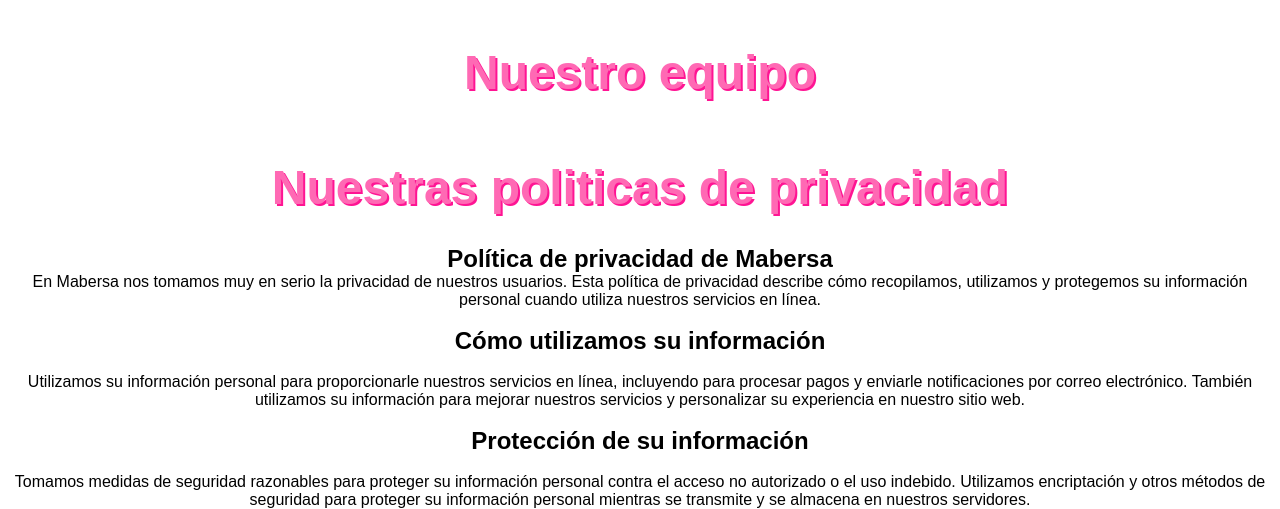
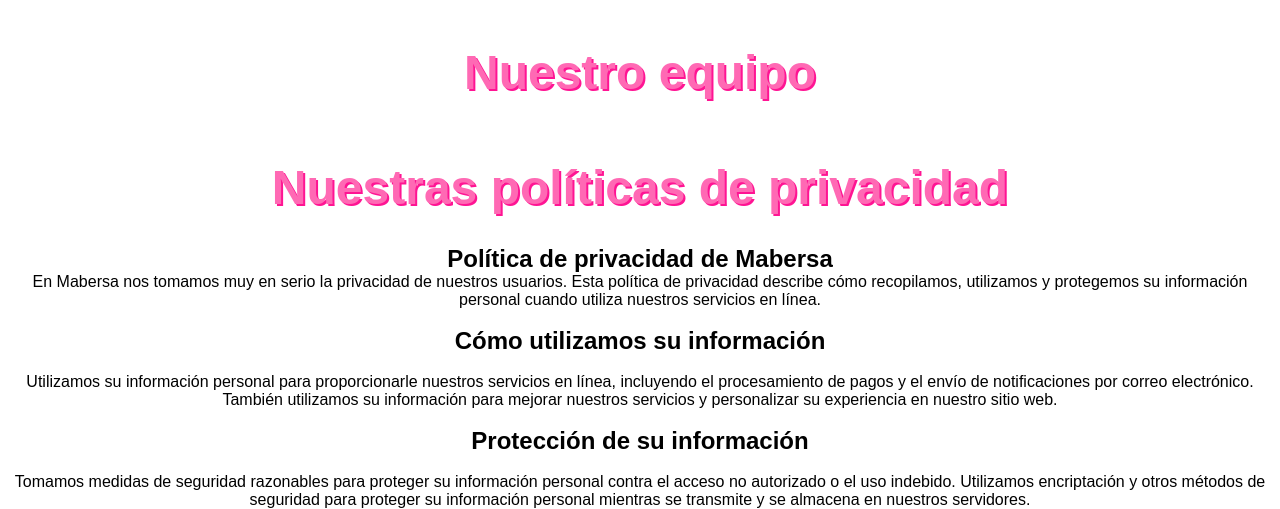
Before and after one commit to kronBELET/MABERSA_FENIX, a PHP site: page /politics.php in a window 1280 px wide. Shown: the part 325-834 px from the top of the page. Run offline with PHP 8.4, Linux system fonts and the light colour scheme.

Commit message:
se corrige ortografía

```diff
--- a/politics.php
+++ b/politics.php
@@ -20,15 +20,15 @@
 
             </section>
             <section>
-            <h2 class="page-title">Nuestras politicas de privacidad</h2>
-                <h1 class="paragraph">Política de privacidad de Mabersa</h1>
+            <h2 class="page-title">Nuestras políticas de privacidad</h2>
+            <h1 class="paragraph">Política de privacidad de Mabersa</h1>
             <p class="paragraph">En Mabersa nos tomamos muy en serio la privacidad de nuestros usuarios. Esta política de privacidad describe cómo recopilamos, utilizamos y protegemos su información personal cuando utiliza nuestros servicios en línea.</p>
             <br>
-                <h1 class="paragraph">Cómo utilizamos su información</h1>
+            <h1 class="paragraph">Cómo utilizamos su información</h1>
             <br>
-            <p class="paragraph">Utilizamos su información personal para proporcionarle nuestros servicios en línea, incluyendo para procesar pagos y enviarle notificaciones por correo electrónico. También utilizamos su información para mejorar nuestros servicios y personalizar su experiencia en nuestro sitio web.</p>
+            <p class="paragraph">Utilizamos su información personal para proporcionarle nuestros servicios en línea, incluyendo el procesamiento de pagos y el envío de notificaciones por correo electrónico. También utilizamos su información para mejorar nuestros servicios y personalizar su experiencia en nuestro sitio web.</p>
             <br>
-                <h1 class="paragraph">Protección de su información</h1>
+            <h1 class="paragraph">Protección de su información</h1>
             <br>
             <p class="paragraph">Tomamos medidas de seguridad razonables para proteger su información personal contra el acceso no autorizado o el uso indebido. Utilizamos encriptación y otros métodos de seguridad para proteger su información personal mientras se transmite y se almacena en nuestros servidores.</p>
             </section>
```
